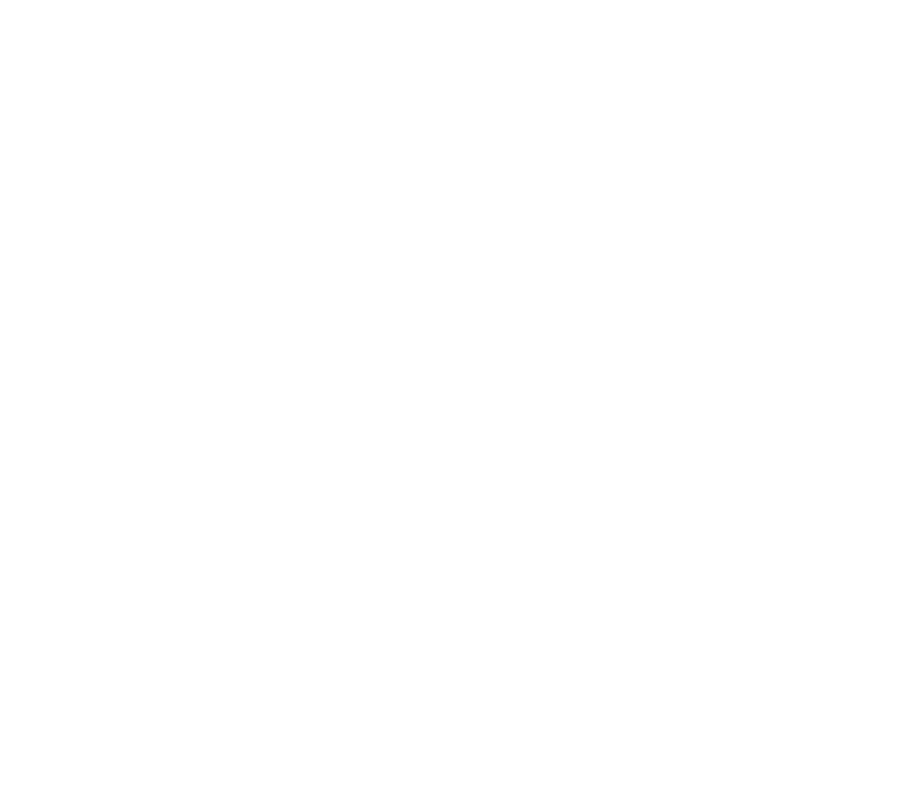
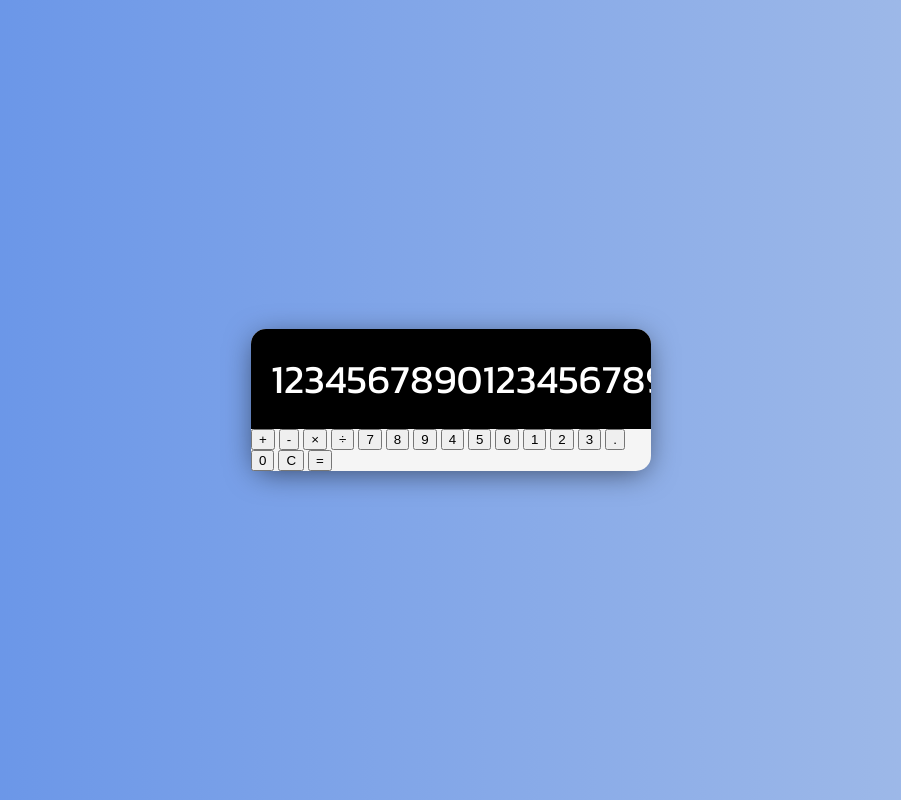
Before and after one commit to mlaskowski7/calculator, a plain HTML site: page index.html in a window 1280 px wide. Shown: the whole page, without its empty margins (189-1090 px from the left). Drawn offline with Linux system fonts and the light colour scheme.

Commit message:
setting up the UI

```diff
--- a/index.html
+++ b/index.html
@@ -9,6 +9,34 @@
 
 </head>
 <body>
+    <!-- Calculator Container -->
+    <div class="calculator">
+        <!-- Calculator Screen -->
+        <div class="calculator-screen">
+            <h1>123456789012345678901234567890</h1>
+        </div>
+        <!-- Buttons -->
+        <div class="calculator-buttons">
+
+            <button class="operator" value="+">+</button>
+            <button class="operator" value="-">-</button>
+            <button class="operator" value="*">×</button>
+            <button class="operator" value="/">÷</button>
+            <button  value="7">7</button>
+            <button value="8">8</button>
+            <button value="9">9</button>
+            <button value="4">4</button>
+            <button value="5">5</button>
+            <button value="6">6</button>
+            <button value="1">1</button>
+            <button value="2">2</button>
+            <button value="3">3</button>
+            <button  class="decimal" value=".">.</button>
+            <button value="0">0</button>
+            <button class="clear" id="clear-button">C</button>
+            <button class="equal-sign operator" value="=">=</button>
+        </div>
+    </div>
 
 
     <!-- Script -->
--- a/style.css
+++ b/style.css
@@ -1,3 +1,5 @@
+@import url('https://fonts.googleapis.com/css2?family=Kanit&display=swap');
+
 html{
     box-sizing: border-box;
 }
@@ -5,5 +7,58 @@ html{
 body{
     margin: 0;
     min-height: 100vh;
+    display: flex;
+    justify-content: center;
+    align-items: center;
+    background: linear-gradient(to right, #6190e8, #a7bfe8);
 
 }
+
+.calculator{
+    background-color: whitesmoke;
+    width: 400px;
+    border-radius: 15px;
+    box-shadow: 0 5px 30px -5px rgba(0, 0, 0,0.6);
+}
+
+.calculator-screen{
+    background-color: #000;
+    color: white;
+    margin: 0;
+    display: flex;
+    align-items: center;
+    justify-content: flex-end;
+    border-top-right-radius: 15px;
+    border-top-left-radius: 15px;
+}
+
+.calculator-screen h1{
+    margin: 0;
+    padding: 20px;
+    font-size: 40px;
+    font-family: Kanit, sans-serif;
+    font-weight: 100;
+    overflow-x: auto;
+}
+
+
+/* Scroll bar */
+/* width */
+::-webkit-scrollbar {
+    width: 10px;
+  }
+
+  /* Track */
+  ::-webkit-scrollbar-track {
+    background: #f1f1f1;
+  }
+
+  /* Handle */
+  ::-webkit-scrollbar-thumb {
+    background: #A7BFE8;
+  }
+
+  /* Handle on hover */
+  ::-webkit-scrollbar-thumb:hover {
+    background: #6190E8;
+  }
```
